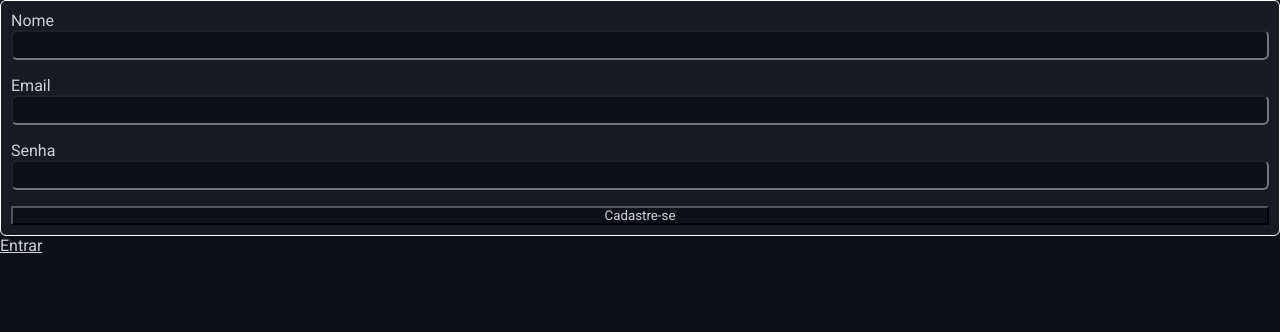
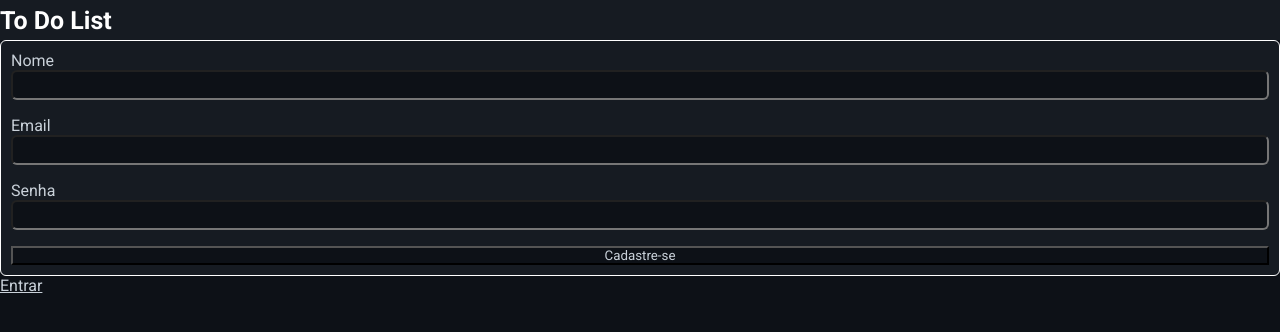
Before and after one commit to alansouza1/to-do-list-react, a React (Create React App) app: page /signup in a window 1280 px wide. Shown: the top 332 px of the page. Built offline with nearby package versions, Linux system fonts and the light colour scheme.

Commit message:
feat: Adiciona a rota para Root.jsx

```diff
--- a/src/routes/Root.jsx
+++ b/src/routes/Root.jsx
@@ -1,7 +1,13 @@
+import { Outlet } from 'react-router-dom';
 import Header from '../components/Header';
 
 export default function Root() {
   return (
-    <Header />
+    <>
+      <Header />
+      <main>
+        <Outlet />
+      </main>
+    </>
   );
 }
```
Also changed, not shown: src/index.jsx (+12 -5 lines).
